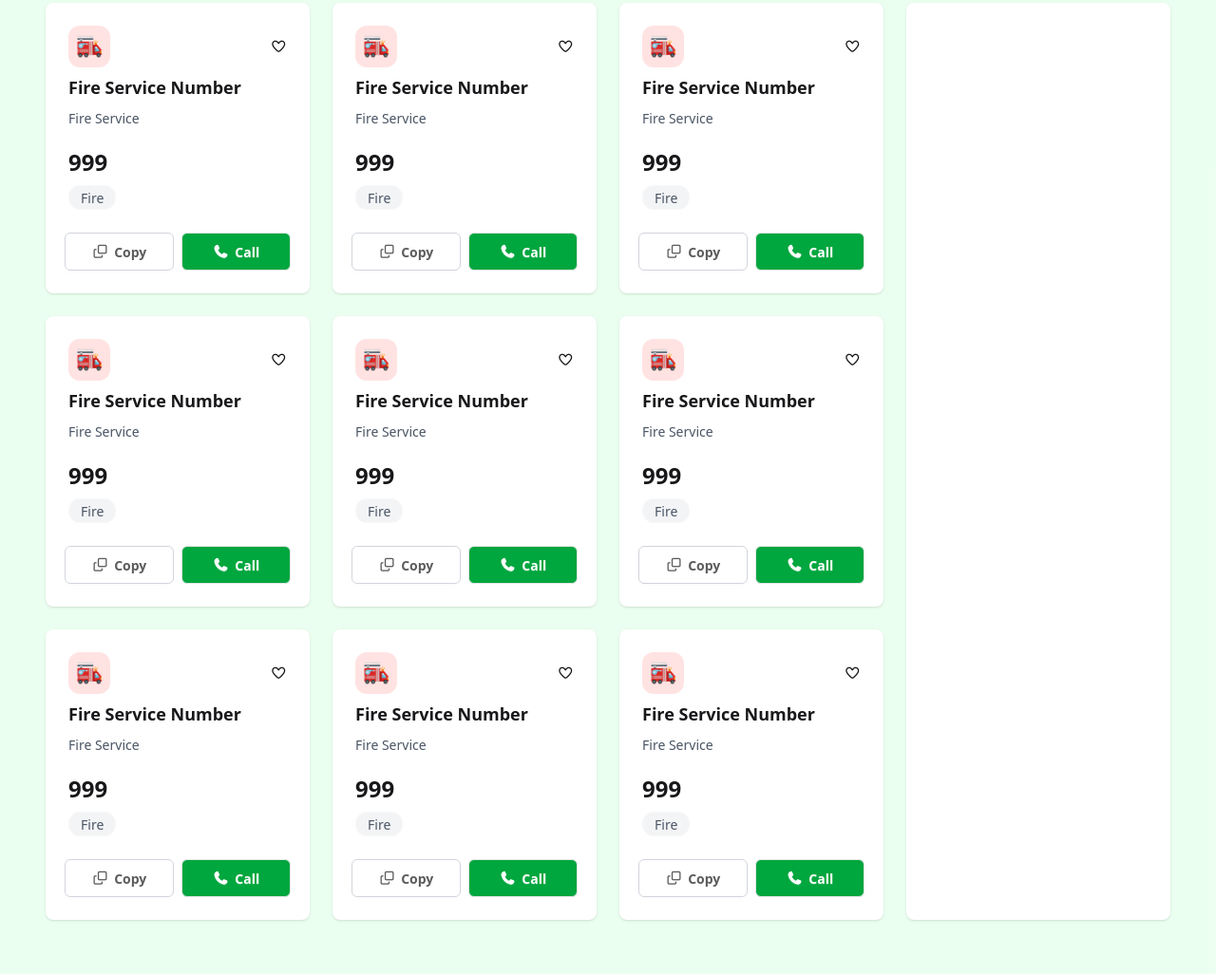
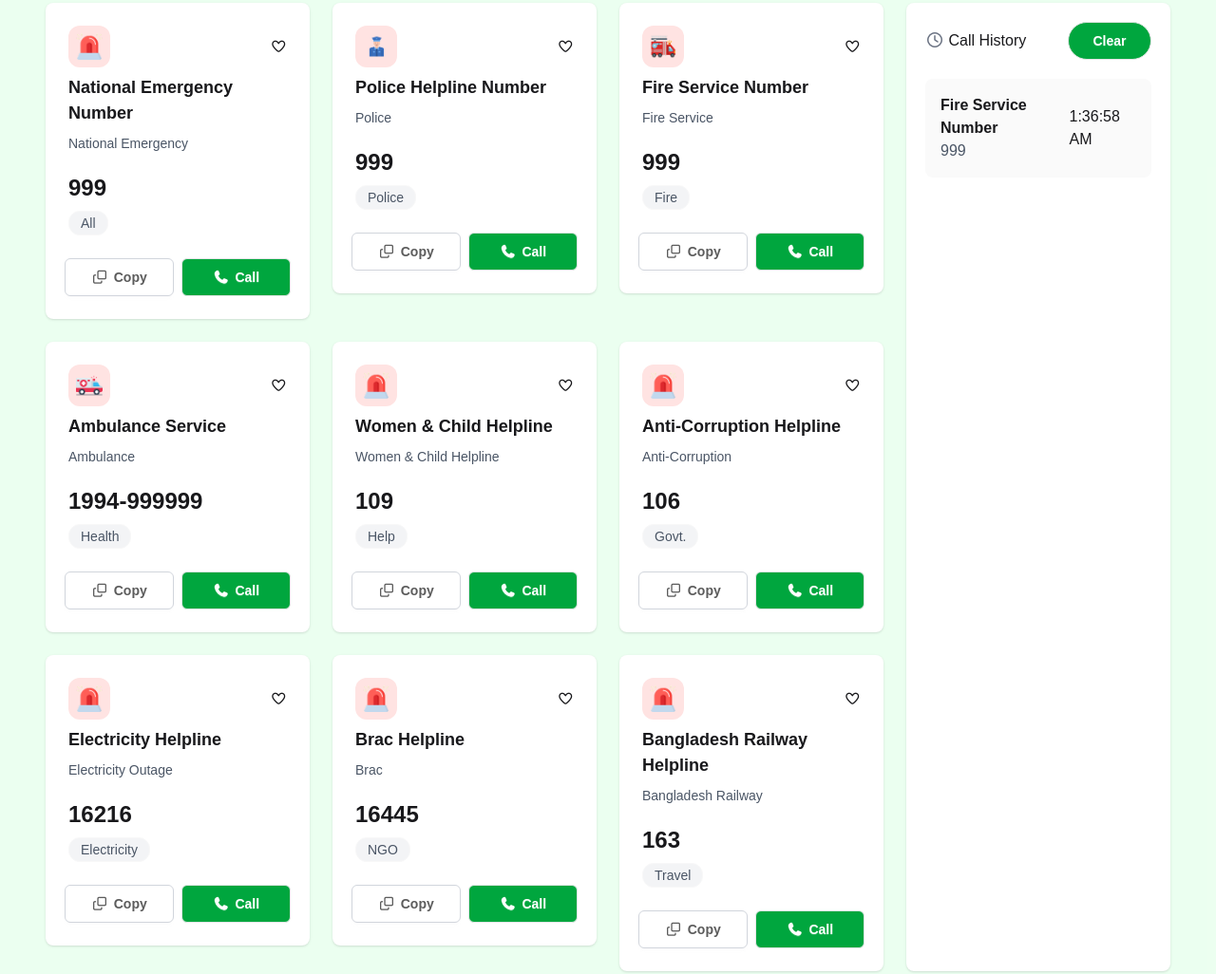
Before and after one commit to Tabassum-Afrin45/Emergency-Hotline, a plain HTML site: page index.html in a window 1280 px wide. Shown: the part 333-1359 px from the top of the page at 95% size. Drawn offline with nearby package versions, Linux system fonts and the light colour scheme; a web font is replaced by a local one.

Commit message:
Updated cards section and added google font

```diff
--- a/index.html
+++ b/index.html
@@ -9,12 +9,19 @@
   <link rel="stylesheet" href="https://cdnjs.cloudflare.com/ajax/libs/font-awesome/7.0.1/css/all.min.css"
     integrity="sha512-2SwdPD6INVrV/lHTZbO2nodKhrnDdJK9/kg2XD1r9uGqPo1cUbujc+IYdlYdEErWNu69gVcYgdxlmVmzTWnetw=="
     crossorigin="anonymous" referrerpolicy="no-referrer" />
+   <!-- Google Font -->
+    <style>
+    @import url('https://fonts.googleapis.com/css2?family=Hind+Madurai:wght@300;400;500;600;700&display=swap');
+    .hind-madurai-regular{
+     font-family: "Hind Madurai", sans-serif;
+    }
+    </style>
   <!-- tailwind & DaisyUI -->
   <link href="https://cdn.jsdelivr.net/npm/daisyui@5" rel="stylesheet" type="text/css" />
   <script src="https://cdn.jsdelivr.net/npm/@tailwindcss/browser@4"></script>
 </head>
 
-<body>
+<body class="hind-madurai-regular">
   <!-- Navigation bar -->
   <div class="flex items-center justify-between py-5 px-12">
     <div class="flex items-center">
@@ -45,15 +52,15 @@
         <div class="card bg-base-100 w-auto shadow-sm">
           <div class="card-body">
             <div class="flex justify-between items-center">
-              <img src="./icons/fire-service.png" class="h-11 w-11 p-2 bg-[#ffe3e2] rounded-xl" />
+              <img src="./icons/emergency.png" class="h-11 w-11 p-2 bg-[#ffe3e2] rounded-xl" />
               <i class="fa-regular fa-heart"></i>
             </div>
             <h2 class="card-title font-bold">
-              Fire Service Number
+              National Emergency Number
             </h2>
-            <p class="text-gray-600">Fire Service</p>
+            <p class="text-gray-600">National Emergency</p>
             <p class="font-bold text-2xl mt-3">999</p>
-            <div class="badge bg-gray-100 p-3 rounded-xl text-gray-600">Fire</div>
+            <div class="badge bg-gray-100 p-3 rounded-xl text-gray-600">All</div>
             <div class="flex justify-center gap-2 mt-4">
               <button class="btn bg-white w-1/2 rounded-md text-[#5c5c5c] border-gray-300"><i
                   class="fa-regular fa-clone"></i>Copy</button>
@@ -67,15 +74,15 @@
         <div class="card bg-base-100 w-auto shadow-sm">
           <div class="card-body">
             <div class="flex justify-between items-center">
-              <img src="./icons/fire-service.png" class="h-11 w-11 p-2 bg-[#ffe3e2] rounded-xl" />
+              <img src="./icons/police.png" class="h-11 w-11 p-2 bg-[#ffe3e2] rounded-xl" />
               <i class="fa-regular fa-heart"></i>
             </div>
             <h2 class="card-title font-bold">
-              Fire Service Number
+              Police Helpline Number
             </h2>
-            <p class="text-gray-600">Fire Service</p>
+            <p class="text-gray-600">Police</p>
             <p class="font-bold text-2xl mt-3">999</p>
-            <div class="badge bg-gray-100 p-3 rounded-xl text-gray-600">Fire</div>
+            <div class="badge bg-gray-100 p-3 rounded-xl text-gray-600">Police</div>
             <div class="flex justify-center gap-2 mt-4">
               <button class="btn bg-white w-1/2 rounded-md text-[#5c5c5c] border-gray-300"><i
                   class="fa-regular fa-clone"></i>Copy</button>
@@ -111,15 +118,15 @@
         <div class="card bg-base-100 w-auto shadow-sm">
           <div class="card-body">
             <div class="flex justify-between items-center">
-              <img src="./icons/fire-service.png" class="h-11 w-11 p-2 bg-[#ffe3e2] rounded-xl" />
+              <img src="./icons/ambulance.png" class="h-11 w-11 p-2 bg-[#ffe3e2] rounded-xl" />
               <i class="fa-regular fa-heart"></i>
             </div>
             <h2 class="card-title font-bold">
-              Fire Service Number
+              Ambulance Service
             </h2>
-            <p class="text-gray-600">Fire Service</p>
-            <p class="font-bold text-2xl mt-3">999</p>
-            <div class="badge bg-gray-100 p-3 rounded-xl text-gray-600">Fire</div>
+            <p class="text-gray-600">Ambulance</p>
+            <p class="font-bold text-2xl mt-3">1994-999999</p>
+            <div class="badge bg-gray-100 p-3 rounded-xl text-gray-600">Health</div>
             <div class="flex justify-center gap-2 mt-4">
               <button class="btn bg-white w-1/2 rounded-md text-[#5c5c5c] border-gray-300"><i
                   class="fa-regular fa-clone"></i>Copy</button>
@@ -133,15 +140,15 @@
         <div class="card bg-base-100 w-auto shadow-sm">
           <div class="card-body">
             <div class="flex justify-between items-center">
-              <img src="./icons/fire-service.png" class="h-11 w-11 p-2 bg-[#ffe3e2] rounded-xl" />
+              <img src="./icons/emergency.png" class="h-11 w-11 p-2 bg-[#ffe3e2] rounded-xl" />
               <i class="fa-regular fa-heart"></i>
             </div>
             <h2 class="card-title font-bold">
-              Fire Service Number
+              Women & Child Helpline
             </h2>
-            <p class="text-gray-600">Fire Service</p>
-            <p class="font-bold text-2xl mt-3">999</p>
-            <div class="badge bg-gray-100 p-3 rounded-xl text-gray-600">Fire</div>
+            <p class="text-gray-600">Women & Child Helpline</p>
+            <p class="font-bold text-2xl mt-3">109</p>
+            <div class="badge bg-gray-100 p-3 rounded-xl text-gray-600">Help</div>
             <div class="flex justify-center gap-2 mt-4">
               <button class="btn bg-white w-1/2 rounded-md text-[#5c5c5c] border-gray-300"><i
                   class="fa-regular fa-clone"></i>Copy</button>
@@ -155,15 +162,15 @@
         <div class="card bg-base-100 w-auto shadow-sm">
           <div class="card-body">
             <div class="flex justify-between items-center">
-              <img src="./icons/fire-service.png" class="h-11 w-11 p-2 bg-[#ffe3e2] rounded-xl" />
+              <img src="./icons/emergency.png" class="h-11 w-11 p-2 bg-[#ffe3e2] rounded-xl" />
               <i class="fa-regular fa-heart"></i>
             </div>
             <h2 class="card-title font-bold">
-              Fire Service Number
+              Anti-Corruption Helpline
             </h2>
-            <p class="text-gray-600">Fire Service</p>
-            <p class="font-bold text-2xl mt-3">999</p>
-            <div class="badge bg-gray-100 p-3 rounded-xl text-gray-600">Fire</div>
+            <p class="text-gray-600">Anti-Corruption</p>
+            <p class="font-bold text-2xl mt-3">106</p>
+            <div class="badge bg-gray-100 p-3 rounded-xl text-gray-600">Govt.</div>
             <div class="flex justify-center gap-2 mt-4">
               <button class="btn bg-white w-1/2 rounded-md text-[#5c5c5c] border-gray-300"><i
                   class="fa-regular fa-clone"></i>Copy</button>
@@ -177,15 +184,15 @@
         <div class="card bg-base-100 w-auto shadow-sm">
           <div class="card-body">
             <div class="flex justify-between items-center">
-              <img src="./icons/fire-service.png" class="h-11 w-11 p-2 bg-[#ffe3e2] rounded-xl" />
+              <img src="./icons/emergency.png" class="h-11 w-11 p-2 bg-[#ffe3e2] rounded-xl" />
               <i class="fa-regular fa-heart"></i>
             </div>
             <h2 class="card-title font-bold">
-              Fire Service Number
+              Electricity Helpline
             </h2>
-            <p class="text-gray-600">Fire Service</p>
-            <p class="font-bold text-2xl mt-3">999</p>
-            <div class="badge bg-gray-100 p-3 rounded-xl text-gray-600">Fire</div>
+            <p class="text-gray-600">Electricity Outage</p>
+            <p class="font-bold text-2xl mt-3">16216</p>
+            <div class="badge bg-gray-100 p-3 rounded-xl text-gray-600">Electricity</div>
             <div class="flex justify-center gap-2 mt-4">
               <button class="btn bg-white w-1/2 rounded-md text-[#5c5c5c] border-gray-300"><i
                   class="fa-regular fa-clone"></i>Copy</button>
@@ -199,15 +206,15 @@
         <div class="card bg-base-100 w-auto shadow-sm">
           <div class="card-body">
             <div class="flex justify-between items-center">
-              <img src="./icons/fire-service.png" class="h-11 w-11 p-2 bg-[#ffe3e2] rounded-xl" />
+              <img src="./icons/emergency.png" class="h-11 w-11 p-2 bg-[#ffe3e2] rounded-xl" />
               <i class="fa-regular fa-heart"></i>
             </div>
             <h2 class="card-title font-bold">
-              Fire Service Number
+              Brac Helpline
             </h2>
-            <p class="text-gray-600">Fire Service</p>
-            <p class="font-bold text-2xl mt-3">999</p>
-            <div class="badge bg-gray-100 p-3 rounded-xl text-gray-600">Fire</div>
+            <p class="text-gray-600">Brac</p>
+            <p class="font-bold text-2xl mt-3">16445</p>
+            <div class="badge bg-gray-100 p-3 rounded-xl text-gray-600">NGO</div>
             <div class="flex justify-center gap-2 mt-4">
               <button class="btn bg-white w-1/2 rounded-md text-[#5c5c5c] border-gray-300"><i
                   class="fa-regular fa-clone"></i>Copy</button>
@@ -221,15 +228,15 @@
         <div class="card bg-base-100 w-auto shadow-sm">
           <div class="card-body">
             <div class="flex justify-between items-center">
-              <img src="./icons/fire-service.png" class="h-11 w-11 p-2 bg-[#ffe3e2] rounded-xl" />
+              <img src="./icons/emergency.png" class="h-11 w-11 p-2 bg-[#ffe3e2] rounded-xl" />
               <i class="fa-regular fa-heart"></i>
             </div>
             <h2 class="card-title font-bold">
-              Fire Service Number
+              Bangladesh Railway Helpline
             </h2>
-            <p class="text-gray-600">Fire Service</p>
-            <p class="font-bold text-2xl mt-3">999</p>
-            <div class="badge bg-gray-100 p-3 rounded-xl text-gray-600">Fire</div>
+            <p class="text-gray-600">Bangladesh Railway</p>
+            <p class="font-bold text-2xl mt-3">163</p>
+            <div class="badge bg-gray-100 p-3 rounded-xl text-gray-600">Travel</div>
             <div class="flex justify-center gap-2 mt-4">
               <button class="btn bg-white w-1/2 rounded-md text-[#5c5c5c] border-gray-300"><i
                   class="fa-regular fa-clone"></i>Copy</button>
@@ -240,11 +247,18 @@
         </div>
       </div>
     </div>
-    <div class="col-span-3 h-full card bg-base-100 w-auto shadow-sm">
-      <div class="">
-        <!-- <h3>Call History</h3>
-           <button class="btn btn-soft  bg-[#00a63e] rounded-3xl text-white w-22">Clear</button> -->
-      </div>
+    <div id="callHistory-Container" class="col-span-3 h-full card bg-base-100 w-auto shadow-sm">
+        <div class="flex justify-between items-center m-5">
+           <h3 class="font-medium"><i class="fa-regular fa-clock text-gray-500"></i> Call History</h3>
+           <button class="btn btn-soft  bg-[#00a63e] rounded-3xl text-white w-22">Clear</button>
+        </div>
+        <div class="flex justify-between bg-[#fafafa] p-4 rounded-lg mx-5">
+          <div>
+            <h3 class="font-semibold">Fire Service Number</h3>
+             <p class="text-gray-600">999</p>
+          </div>
+          <p class="my-auto ">1:36:58 AM</p>
+        </div>
     </div>
   </div>
 </body>
```
Also changed, not shown: js/index.js (added).
